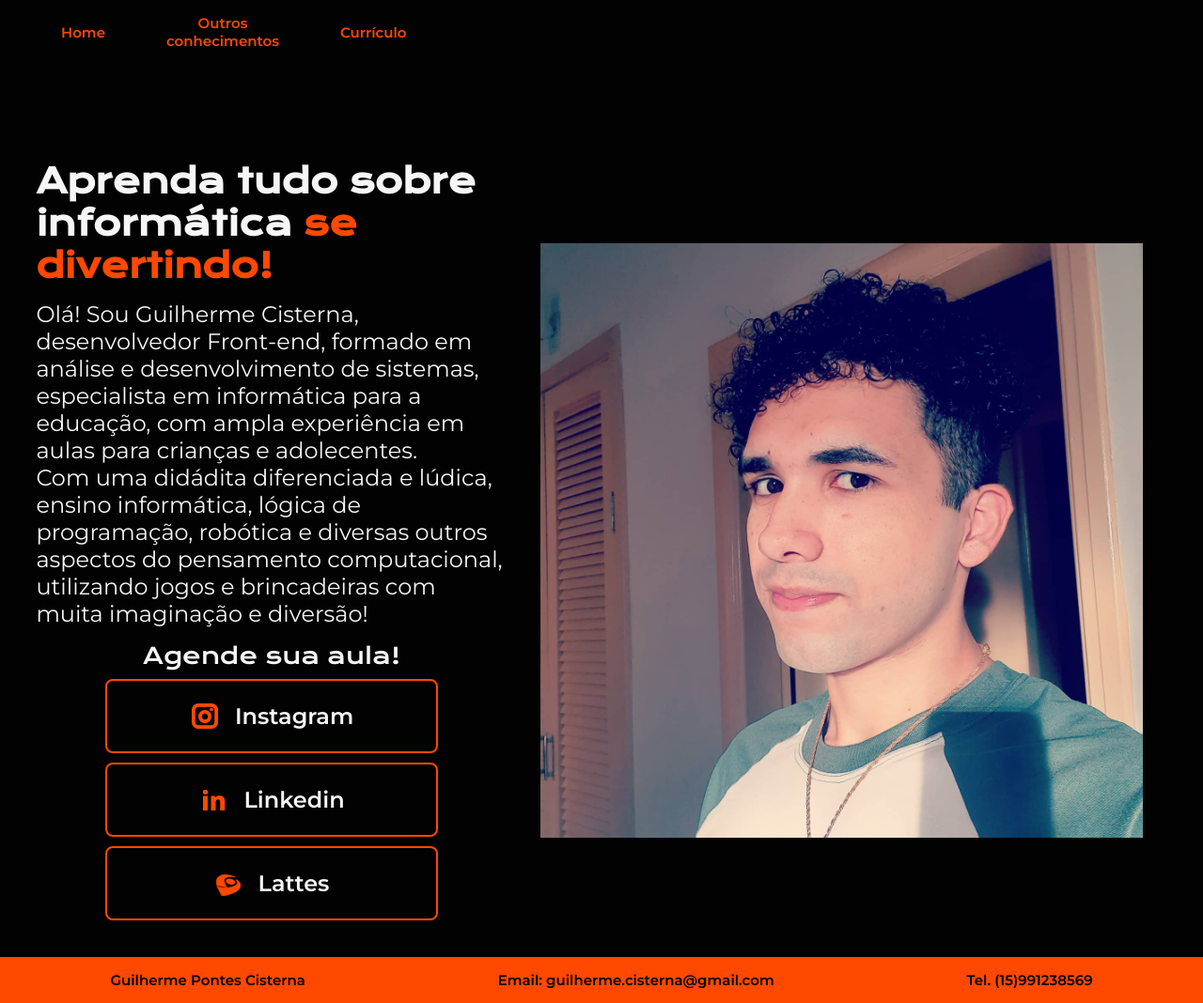
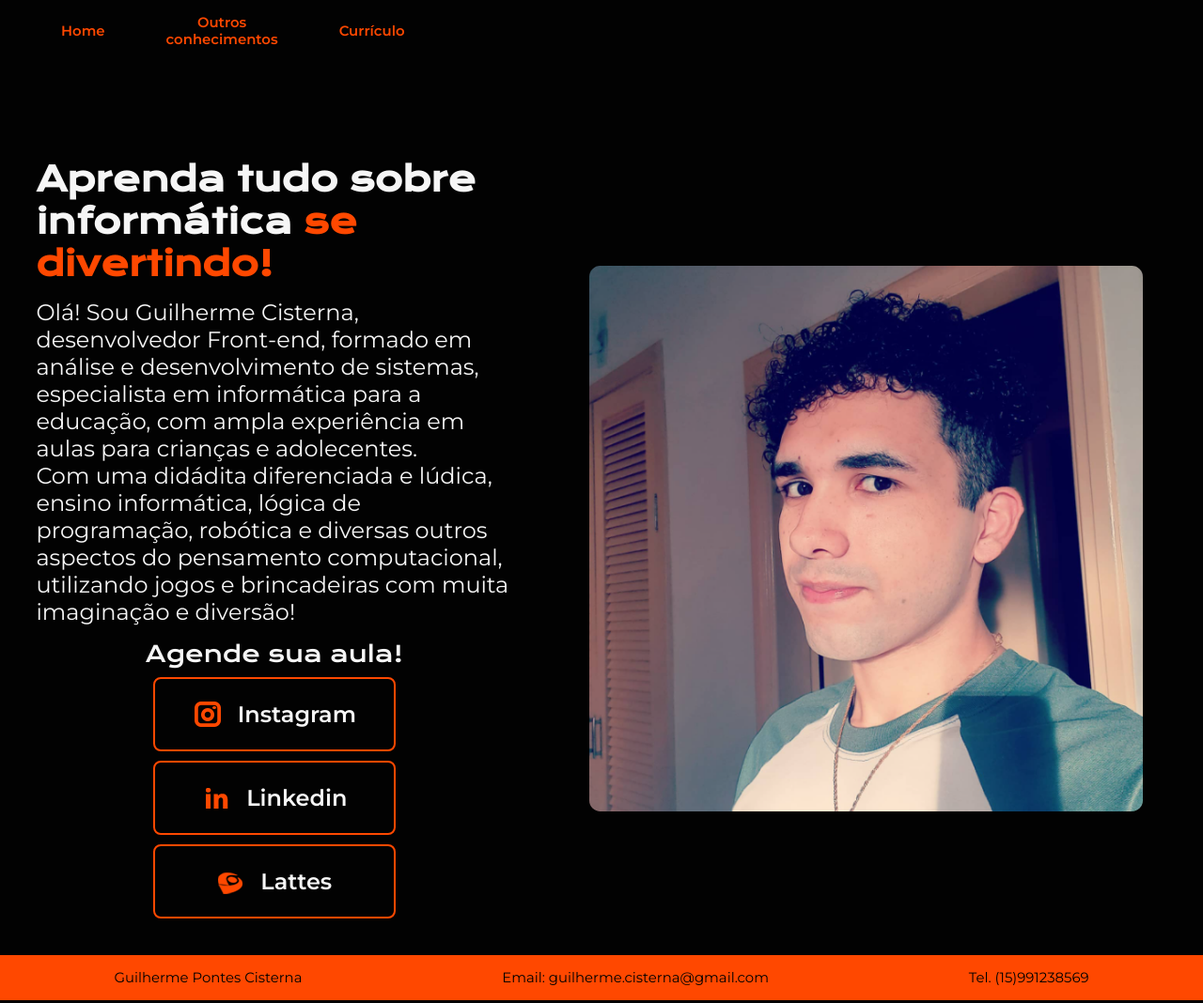
Before and after one commit to MongeVerdeEscuro/monge.github.io, a plain HTML site: page site/index.html in a window 1280 px wide. Shown: the whole page at 94% size. Drawn offline with nearby package versions, Linux system fonts and the light colour scheme.

Commit message:
Update style.css

```diff
--- a/site/styles/style.css
+++ b/site/styles/style.css
@@ -4,20 +4,31 @@
         margin: 0;
         padding: 0;
     }
+
+:root
+    {
+        --cor-primaria: #020202;
+        --cor-secundaria: #f6f6f6;
+        --cor-terciaria: #ff4800;
+        --cor-quaternaria: #000000;
+
+        --fonte-primaria: 'Krona One', sans-serif;
+        --fonte-secundaria: 'Montserrat', sans-serif;
+
+    }
+
 body
     {
         display: flex;
         flex-direction: column;
-        /* height: 100vh; */
         box-sizing: border-box;
-        background-color: #020202;
-        color: #f6f6f6;
+        background-color: var(--cor-primaria);
+        color: var(--cor-secundaria);
         box-sizing: border-box;
-        color: #F6F6F6;
     }
 .cabelo
     {
-        color: #ff4800;
+        color: var(--cor-terciaria);
         display: flex;
         flex-direction: row;
         justify-content: flex-start;
@@ -29,10 +40,10 @@ body
 
 .link
     {
-        color: #ff4800;
+        color: var(--cor-terciaria);
         text-decoration: none;
-        font-size: 15px;
-        font-family: 'Montserrat', sans-serif;
+        font-size: 0.93rem;
+        font-family: var(--fonte-secundaria);
         font-weight: 800;
         padding: 0% 0% 0% 4%;
         text-align: center;
@@ -43,6 +54,7 @@ body
         padding: 8% 5% 3% 3%;
         display: flex;
         align-items: center;
+        gap: 82px;
 
     }
  .imagem2
@@ -56,24 +68,24 @@ body
         display: flex;
         flex-direction: column;
         gap: 15px;
-        width: 640px;
+        width: 50%;
     }
 
 .titulo
     {
-        font-size: 36px;
-        font-family: 'Krona One', sans-serif;
+        font-size: 2.25rem;
+        font-family: var(--fonte-primaria);
     }
 
 .destit
     {
-        color: #ff4800;
+        color: var(--cor-terciaria);
     }
 
 .paragrafo
     {
-        font-size: 24px;
-        font-family: 'Montserrat', sans-serif;
+        font-size: 1.5rem;
+        font-family: var(--fonte-secundaria);
     }
 .linkparagrafo
     {
@@ -90,24 +102,23 @@ body
 
 .titbotao
     {
-        font-family: 'Krona One', sans-serif;
+        font-family: var(--fonte-primaria);
         font-weight: 400;
-        font-size: 24px;
+        font-size: 1.5rem;
     }
 
 .estilo_botao
     {
-        /* background-color: #22d4fd; */
-        width: 350px;
+        width: 50%;
         text-align:center;
         border-radius: 8px;
-        font-size: 24px;
+        font-size: 1.5rem;
         padding: 21.5px 0;
-        color: #f6f6f6;
+        color: var(--cor-secundaria);
         text-decoration: none;
-        font-family: 'Montserrat', sans-serif;
+        font-family: var(--fonte-secundaria);
         font-weight: 600;
-        border: 2px solid #ff4800;
+        border: 2px solid var(--cor-terciaria);
         display: flex;
         align-items: center;
         justify-content: center;
@@ -120,28 +131,37 @@ body
     }
 .foto
     {
-        padding: 0% 0% 0% 3%;
+        width: 50%;
+        border-radius: 2%;
     }
 .pezinho
     {
-        color: #000000;
-        background-color: #ff4800;
+        color: var(--cor-quaternaria);
+        background-color: var(--cor-terciaria);
         display: flex;
         flex-direction: row;
         justify-content: space-around;
-        font-size: 15px;
-        font-family: 'Montserrat', sans-serif;
-        font-weight: 800;
+        font-size: 0.93rem;
+        font-family: var(--fonte-secundaria);
+        font-weight: 50rem;
         padding: 15px;
         height: 20%;
+
     }
 .email
     {
         text-decoration: none;
-        color: #000000;
+        color: var(--cor-quaternaria);
     }
 .tel
     {
         text-decoration: none;
-        color: #000000;
+        color: var(--cor-quaternaria);
     }
+
+@media ( max-width: 1200px  )
+    {
+        .container{
+            flex-direction: column-reverse;
+        }
+    }
```
